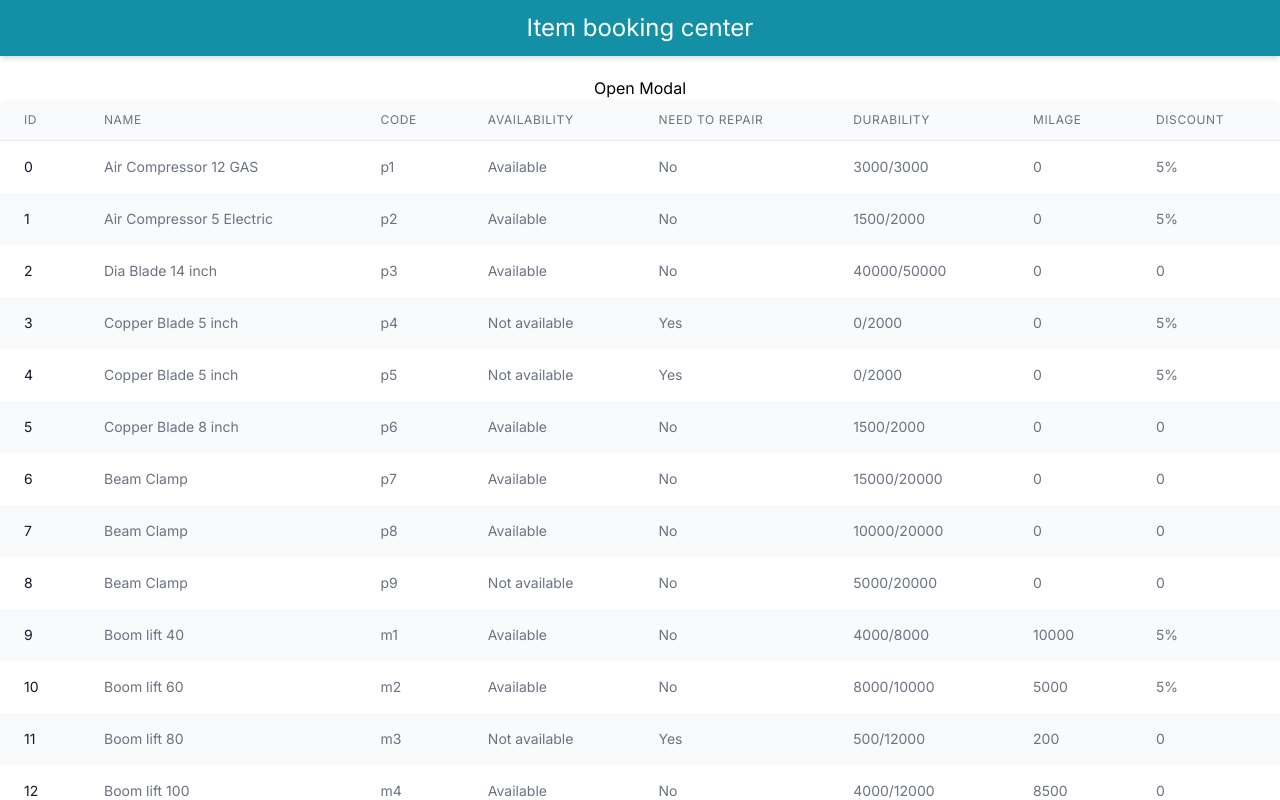
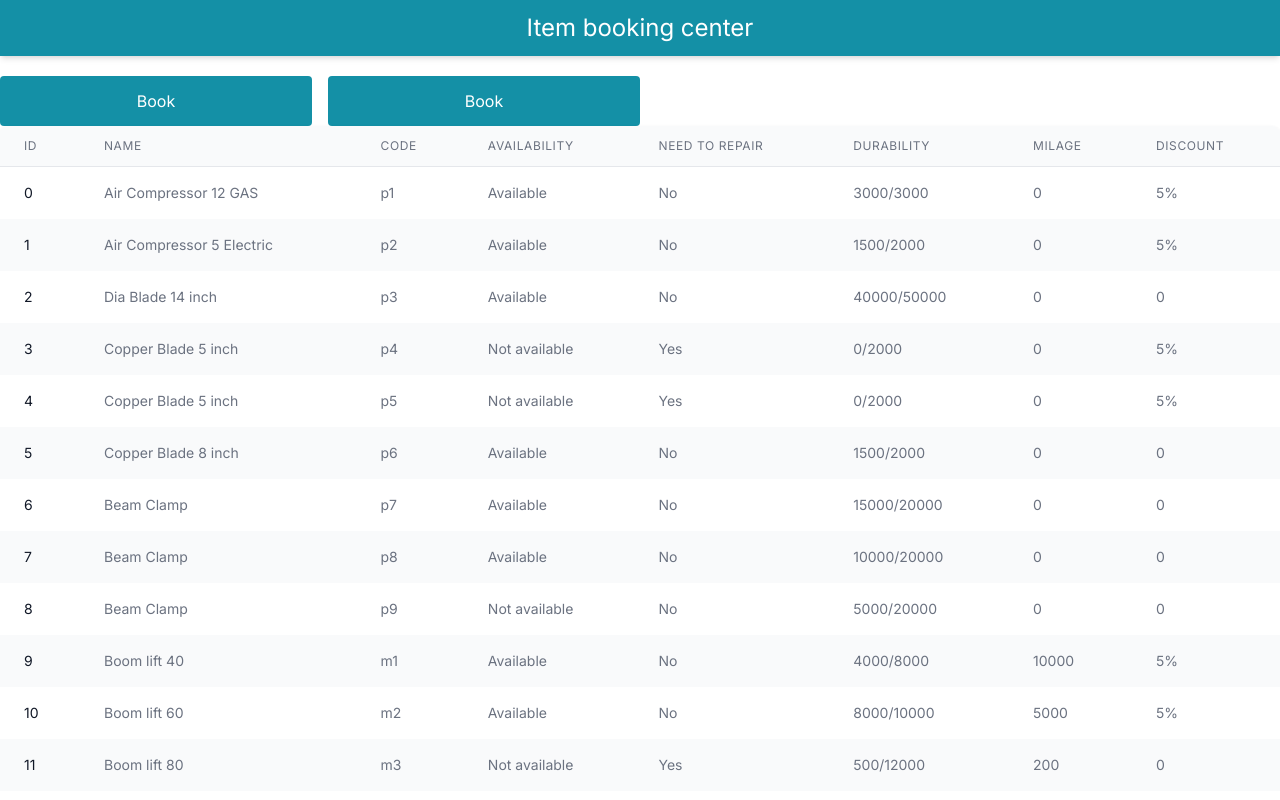
Before and after one commit to monzoor/lineref, a React (Create React App) app: page / in a window 1280 px wide. Shown: the top 800 px of the page. Built offline with nearby package versions, Linux system fonts and the light colour scheme.

Commit message:
Add booking item list

```diff
--- a/src/components/Dialog/Book/index.tsx
+++ b/src/components/Dialog/Book/index.tsx
@@ -24,6 +24,9 @@ const AuthDialog: FC<IProps> = (props) => {
   } = methods;
 
   const [state, dispatch] = useAppState();
+  const {
+    products: { availableItems },
+  } = state;
 
   const onCloseModal = () => {
     dispatch(closeDialog(name));
@@ -32,6 +35,8 @@ const AuthDialog: FC<IProps> = (props) => {
   const onSubmit = (data: any) => {
     console.log('----', data);
   };
+
+  console.log('=====', state);
 
   return (
     <ModalLayout open={isOpen} dialogName={name}>
@@ -62,24 +67,15 @@ const AuthDialog: FC<IProps> = (props) => {
                       <Select
                         {...props}
                         label="Select an item to book"
-                        name={FIELDS.BOOKING.ITEM}
-                        id={FIELDS.BOOKING.ITEM}
+                        name={FIELDS.BOOKING.BOOKING}
+                        id={FIELDS.BOOKING.BOOKING}
                         defaultValue="0"
-                        options={[
-                          {
-                            label: 'Item 1',
-                            value: 'item1',
-                          },
-                          {
-                            label: 'Item 2',
-                            value: 'item2',
-                          },
-                        ]}
+                        options={availableItems}
                       />
                     </div>
                     <div className="mt-5">
                       <button
-                        type="button"
+                        type="submit"
                         className="inline-flex items-center justify-center px-4 py-2 border border-transparent font-medium rounded-md text-red-700 bg-red-100 hover:bg-red-200 focus:outline-none focus:ring-2 focus:ring-offset-2 focus:ring-red-500 sm:text-sm"
                       >
                         Delete account
--- a/src/components/Forms/Select.tsx
+++ b/src/components/Forms/Select.tsx
@@ -29,7 +29,7 @@ const Select: FC<ISelect> = ({ label, name, id, defaultValue, options }) => {
           <option>Please select an item</option>
           {options.map((option: any, index: number) => (
             <option key={index} value={option.value}>
-              {option.label}
+              {option.name}
             </option>
           ))}
         </select>
--- a/src/constants/fields.ts
+++ b/src/constants/fields.ts
@@ -1,6 +1,6 @@
 export const FIELDS = {
   BOOKING: {
-    ITEM: 'item',
+    BOOKING: 'book',
     START_DATE: 'startDate',
     END_DATE: 'endDate',
   },
--- /dev/null
+++ b/src/containers/Home/ModalItems.tsx
@@ -0,0 +1,32 @@
+import { FC } from 'react';
+
+import { openDialog } from '@actions/core/modalActions';
+import { DIALOGS } from '@constants/dialogs';
+import { useAppState } from '@context/Provider';
+import { Button, BUTTON_VARIANT } from '@components';
+
+const ModalItems: FC = () => {
+  const [state, dispatch] = useAppState();
+
+  const triggerModal = () => {
+    dispatch(openDialog(DIALOGS.BOOK));
+  };
+  return (
+    <div className="grid grid-cols-2 w-6/12 gap-4 items-end">
+      <Button
+        onClick={triggerModal}
+        variant={BUTTON_VARIANT.PRIMARY}
+        type="button"
+        text="Book"
+      />
+      <Button
+        onClick={triggerModal}
+        variant={BUTTON_VARIANT.PRIMARY}
+        type="button"
+        text="Book"
+      />
+    </div>
+  );
+};
+
+export default ModalItems;
--- a/src/containers/Home/index.tsx
+++ b/src/containers/Home/index.tsx
@@ -12,6 +12,7 @@ import { fetchData, getSuccessFetchData } from '@actions/data';
 import { isLoading } from '@utils/store';
 import { PAGES } from '@constants/pages';
 import { processNewData } from '@utils';
+import ModalItems from './ModalItems';
 
 const Home: FC = () => {
   const [state, dispatch] = useAppState();
@@ -20,10 +21,6 @@ const Home: FC = () => {
     // products,
     products: { items },
   } = state;
-
-  const triggerModal = () => {
-    dispatch(openDialog(DIALOGS.BOOK));
-  };
 
   useEffect(() => {
     const getData = getLSValue(LS_KEYS.USER_DATA);
@@ -57,7 +54,7 @@ const Home: FC = () => {
     <Page>
       <div className="container mx-auto mt-5">
         <div className="flex flex-col">
-          <button onClick={triggerModal}>Open Modal</button>
+          <ModalItems />
 
           <Lists itemList={items.data} />
         </div>
--- a/src/utils/index.ts
+++ b/src/utils/index.ts
@@ -3,7 +3,7 @@ export const getAssetUrl = (name: string) =>
 
 export const prepareSelectValues = (items: string[]) =>
   items.map((item: any) => ({
-    name: item.name,
+    name: `${item.name} - ${item.code}`,
     value: item.code,
   }));
 
```
